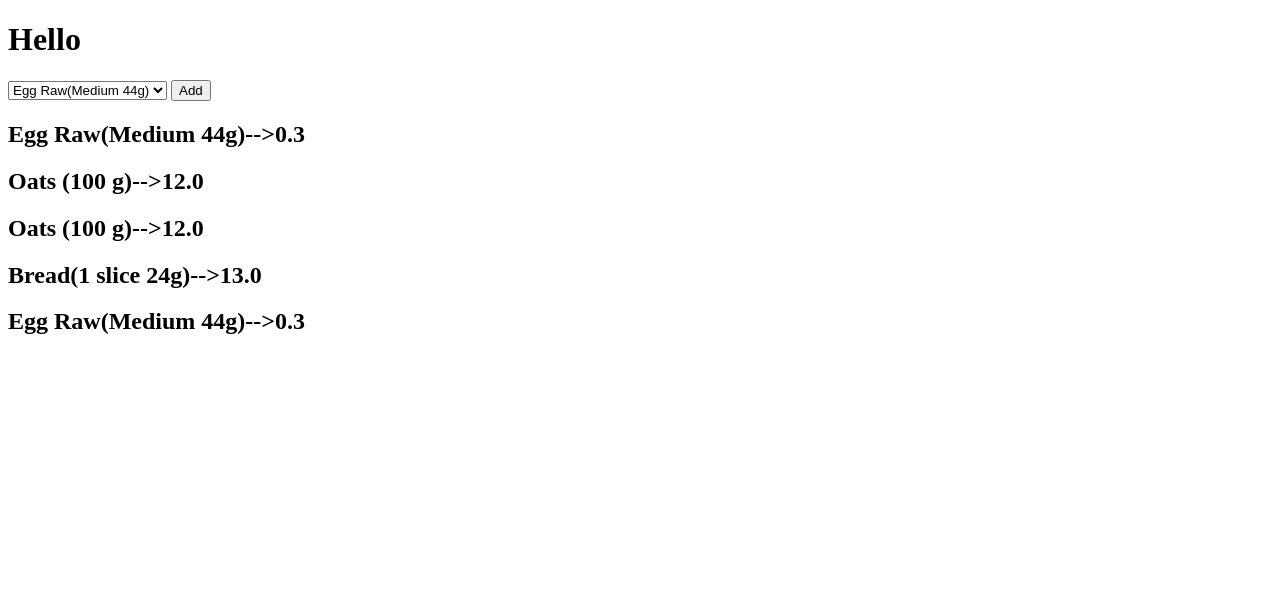
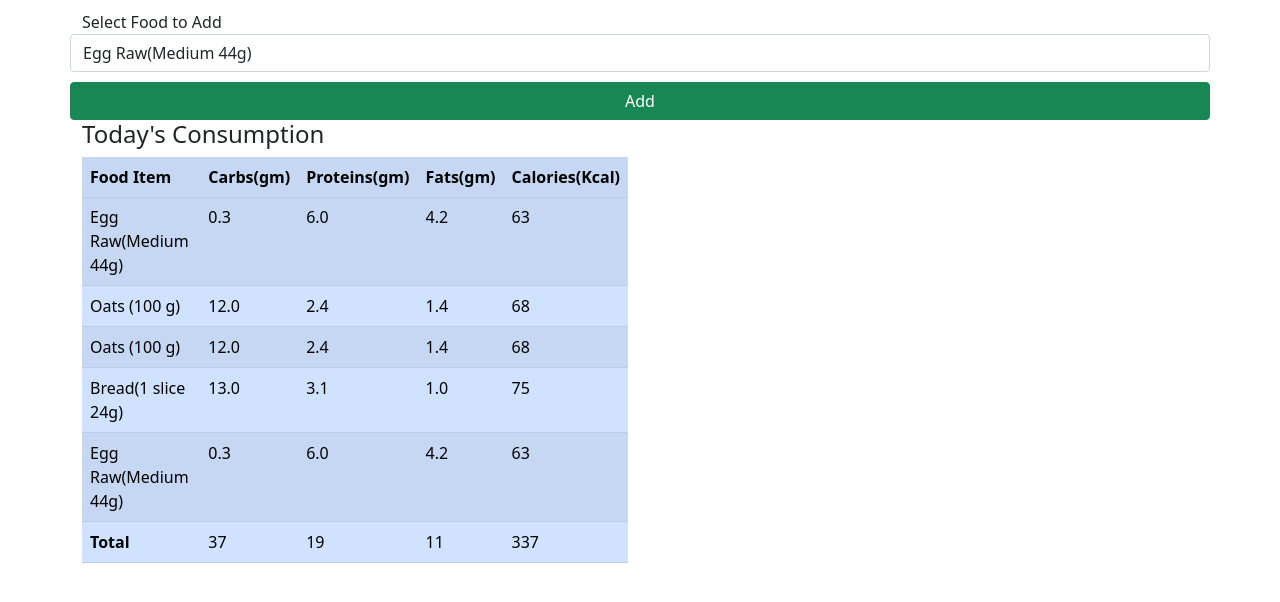
Before and after one commit to shobhit1215/Calorie_Tracker, a Django app: page / in a window 1280 px wide. Shown: the top 602 px of the page. Run offline with Django 3.2, Linux system fonts and the light colour scheme; a user stored in the database is signed in; data comes from the database, SQL or seed files in the repository; both versions use the stored data as it was after the commit.

Commit message:
Added styling and total

```diff
--- a/myapp/templates/myapp/index.html
+++ b/myapp/templates/myapp/index.html
@@ -4,21 +4,108 @@
     <meta charset="UTF-8">
     <meta http-equiv="X-UA-Compatible" content="IE=edge">
     <meta name="viewport" content="width=device-width, initial-scale=1.0">
-    <title>Document</title>
+    <link href="https://cdn.jsdelivr.net/npm/bootstrap@5.0.1/dist/css/bootstrap.min.css" rel="stylesheet" integrity="sha384-+0n0xVW2eSR5OomGNYDnhzAbDsOXxcvSN1TPprVMTNDbiYZCxYbOOl7+AMvyTG2x" crossorigin="anonymous">
+    <title>Calorie_Meter</title>
 </head>
 <body>
-   <h1>Hello</h1>
+   <div class="container">
+       <div class="row">
+           <div class="col-md-12">
             <form method="POST">
+                <div class="form-group row">
+
+
                 {% csrf_token %}
-       <select name="food_consume" id="food_consume">
+                <label  class="col-md-2" style="margin-top:10px;">
+                    Select Food to  Add
+                 </label>
+                <select class="col-md-6 form-control" name="food_consume" id="food_consume">
                  {% for food in foods %}
                     <option value="{{food.name}}">{{food.name}}</option>
                  {% endfor %}
                 </select>
-       <button type="submit">Add</button>
+                <button class="btn btn-success"type="submit" style="margin-top:10px;">Add</button>
+            </div>
             </form>
+
+
+           </div>
+       </div>
+
+        <div class="row">
+            <div class="col-md-6">
+                <div>
+                    <h4>Today's Consumption</h4>
+                </div>
+                <table id="table" class="table table-striped table-primary">
+                    <tr >
+                        <th>Food Item</th>
+                        <th>Carbs(gm)</th>
+                        <th>Proteins(gm)</th>
+                        <th>Fats(gm)</th>
+                        <th>Calories(Kcal)</th>
+                    </tr>
+
+                    <tr>
                         {% for c in consumed_food %}
-      <h2> {{c.food_consumed.name}}-->{{c.food_consumed.carbs}}</h2>
+                        <tr>
+                            <td>{{c.food_consumed.name}}</td>
+                            <td>{{c.food_consumed.carbs}}</td>
+                            <td>{{c.food_consumed.protein}}</td>
+                            <td>{{c.food_consumed.fats}}</td>
+                            <td>{{c.food_consumed.calories}}</td>
+                        </tr>
                         {% endfor %}
+                        <tr>
+                            <td id="name">
+                                <b>Total</b>
+
+                            </td>
+                            <td id="totalCarbs"><b></b></td>
+                            <td id="totalProtein"><b></b></td>
+                            <td id="totalFats"><b></b></td>
+                            <td id="totalCalories"><b></b></td>
+
+                        </tr>
+                    </tr>
+
+                </table>
+            </div>
+            <div class="col-md-5 offset-1">
+
+            </div>
+
+        </div>
+
+
+   </div>
+
+
 </body>
+
+<script>
+    table=document.getElementById("table");
+    var carbs=0,proteins=0,fats=0,calories=0;
+    for( var i=2 ; i<table.rows.length-1;i++)
+    {
+
+        carbs +=parseFloat(table.rows[i].cells[1].textContent)
+        carbs=Math.round(carbs);
+        proteins += parseFloat(table.rows[i].cells[2].textContent)
+        proteins=Math.round(proteins);
+        fats += parseFloat(table.rows[i].cells[3].textContent)
+        fats=Math.round(fats);
+        calories += parseFloat(table.rows[i].cells[4].textContent)
+        calories=Math.round(calories);
+
+    }
+
+
+    document.getElementById("totalCarbs").innerHTML=carbs;
+    document.getElementById("totalProtein").innerHTML=proteins;
+    document.getElementById("totalFats").innerHTML=fats;
+    document.getElementById("totalCalories").innerHTML=calories;
+</script>
+
+
 </html>
```
Also changed, not shown: db.sqlite3. Lines whose indentation alone changed are shown as unchanged.
